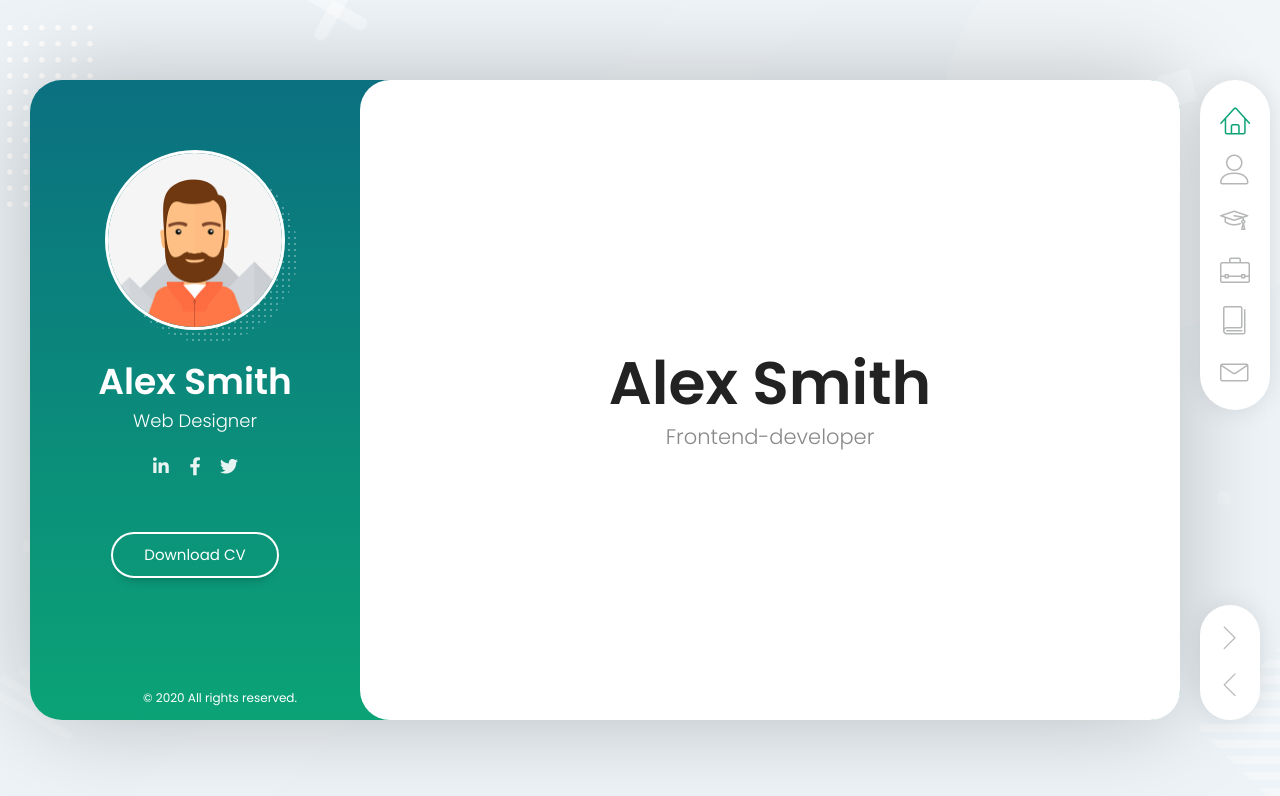
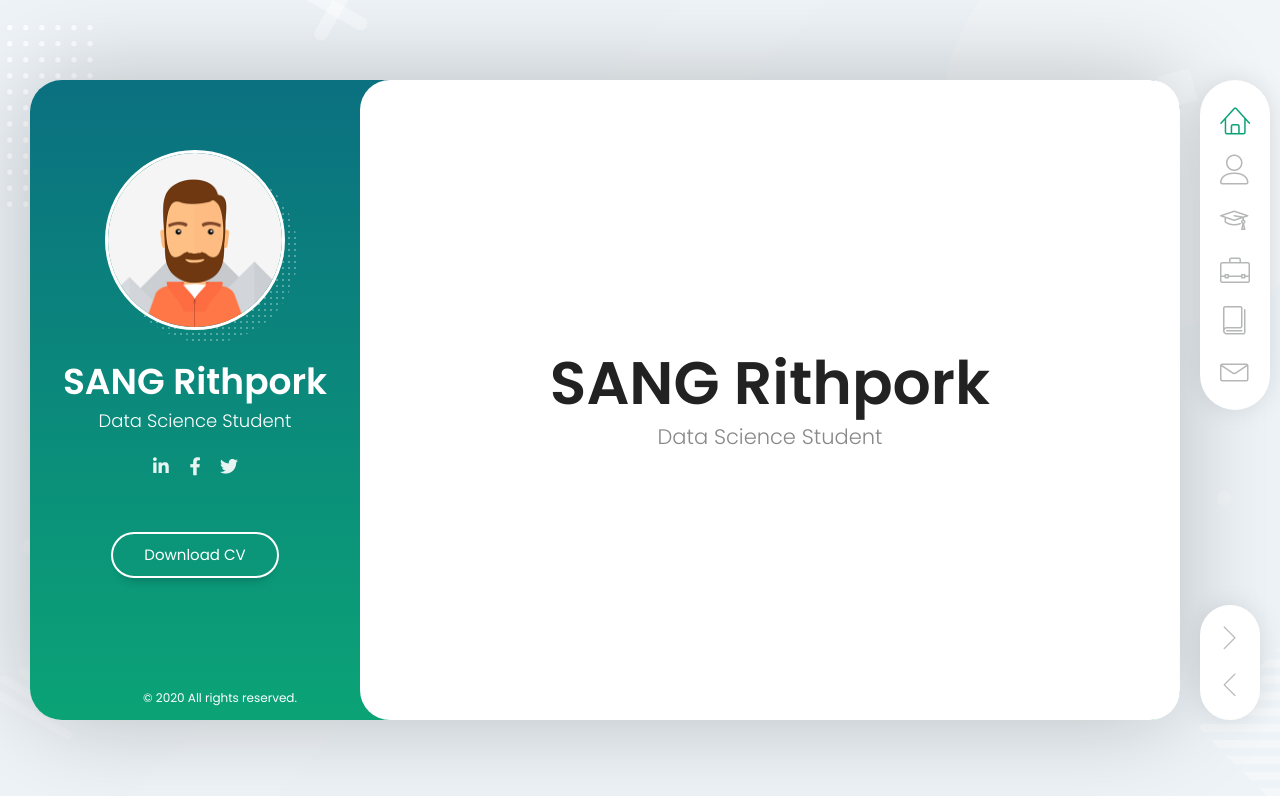
Before and after one commit to R1thp0rk/R1thp0rk.github.io, a plain HTML site: page index.html in a window 1280 px wide. Shown: the top 796 px of the page. Drawn offline with Linux system fonts and the light colour scheme.

Commit message:
Update index.html

```diff
--- a/index.html
+++ b/index.html
@@ -44,11 +44,11 @@
           <header id="site_header" class="header mobile-menu-hide">
             <div class="header-content">
               <div class="header-photo">
-                <img src="img/main_photo.jpg" alt="Alex Smith">
+                <img src="img/main_photo.jpg" alt="SANG Rithpork">
               </div>
               <div class="header-titles">
-                <h2>Alex Smith</h2>
-                <h4>Web Designer</h4>
+                <h2>SANG Rithpork</h2>
+                <h4>Data Science Student</h4>
               </div>
             </div>
 
@@ -130,15 +130,13 @@
                     <div class="row">
                       <div class="col-sm-12 col-md-12 col-lg-12">
                         <div class="title-block">
-                          <h2>Alex Smith</h2>
+                          <h2>SANG Rithpork</h2>
                           <div class="owl-carousel text-rotation">
                             <div class="item">
-                              <div class="sp-subtitle">Web Designer</div>
+                              <div class="sp-subtitle">Data Science Student</div>
                             </div>
 
-                            <div class="item">
-                              <div class="sp-subtitle">Frontend-developer</div>
-                            </div>
+
                           </div>
                         </div>
                       </div>
@@ -273,7 +271,7 @@
                         <!-- Testimonial 1 -->
                         <div class="testimonial">
                           <div class="img">
-                            <img src="img/testimonials/testimonial-1.jpg" alt="Alex Smith">
+                            <img src="img/testimonials/testimonial-1.jpg" alt="SANG Rithpork">
                           </div>
                           <div class="text">
                             <p>Vivamus at molestie dui, eu ornare orci. Curabitur vel egestas dolor. Nulla condimentum nunc sit amet urna tempus finibus. Duis mollis leo id ligula pellentesque, at vehicula dui ultrices.</p>
@@ -292,7 +290,7 @@
                         <!-- Testimonial 2 -->
                         <div class="testimonial">
                           <div class="img">
-                            <img src="img/testimonials/testimonial-2.jpg" alt="Alex Smith">
+                            <img src="img/testimonials/testimonial-2.jpg" alt="SANG Rithpork">
                           </div>
                           <div class="text">
                             <p>Vivamus at molestie dui, eu ornare orci. Curabitur vel egestas dolor. Nulla condimentum nunc sit amet urna tempus finibus. Duis mollis leo id ligula pellentesque, at vehicula dui ultrices.</p>
@@ -311,7 +309,7 @@
                         <!-- Testimonial 3 -->
                         <div class="testimonial">
                           <div class="img">
-                            <img src="img/testimonials/testimonial-3.jpg" alt="Alex Smith">
+                            <img src="img/testimonials/testimonial-3.jpg" alt="SANG Rithpork">
                           </div>
                           <div class="text">
                             <p>Vivamus at molestie dui, eu ornare orci. Curabitur vel egestas dolor. Nulla condimentum nunc sit amet urna tempus finibus. Duis mollis leo id ligula pellentesque, at vehicula dui ultrices.</p>
```
